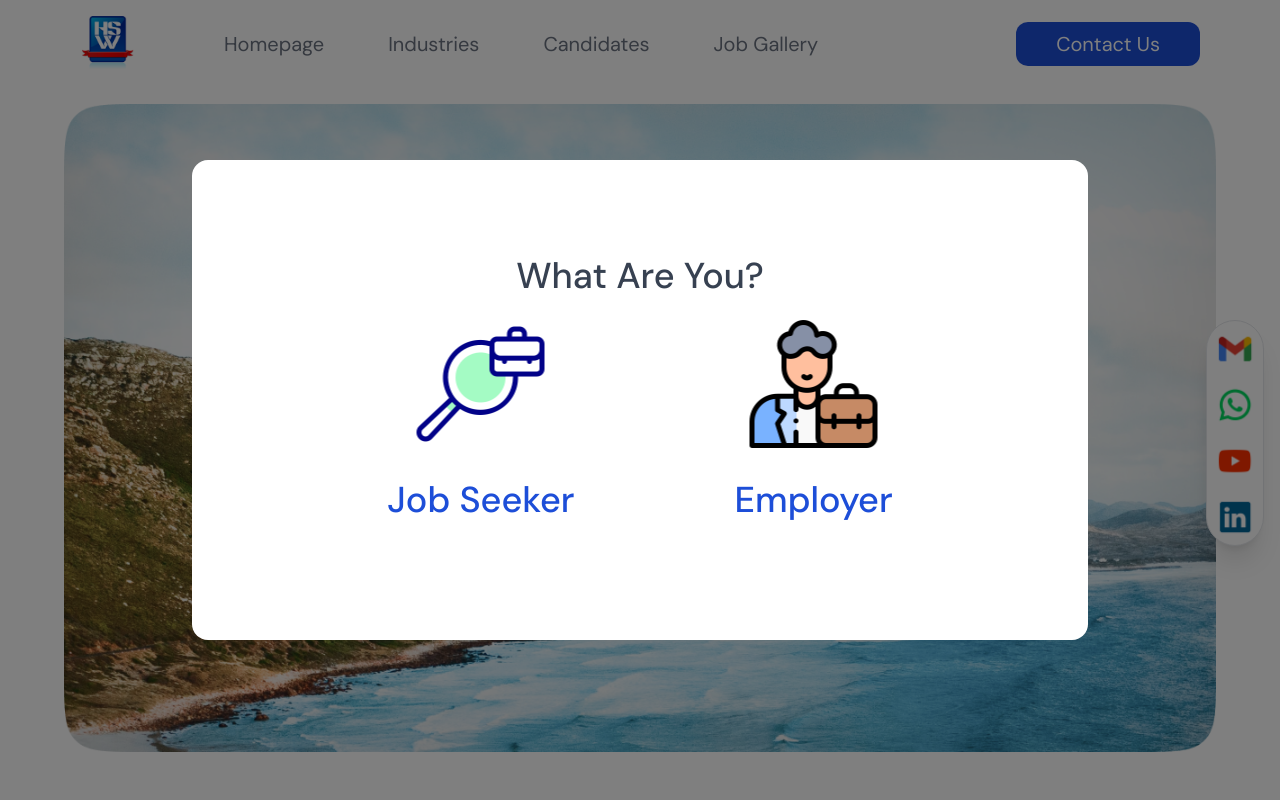
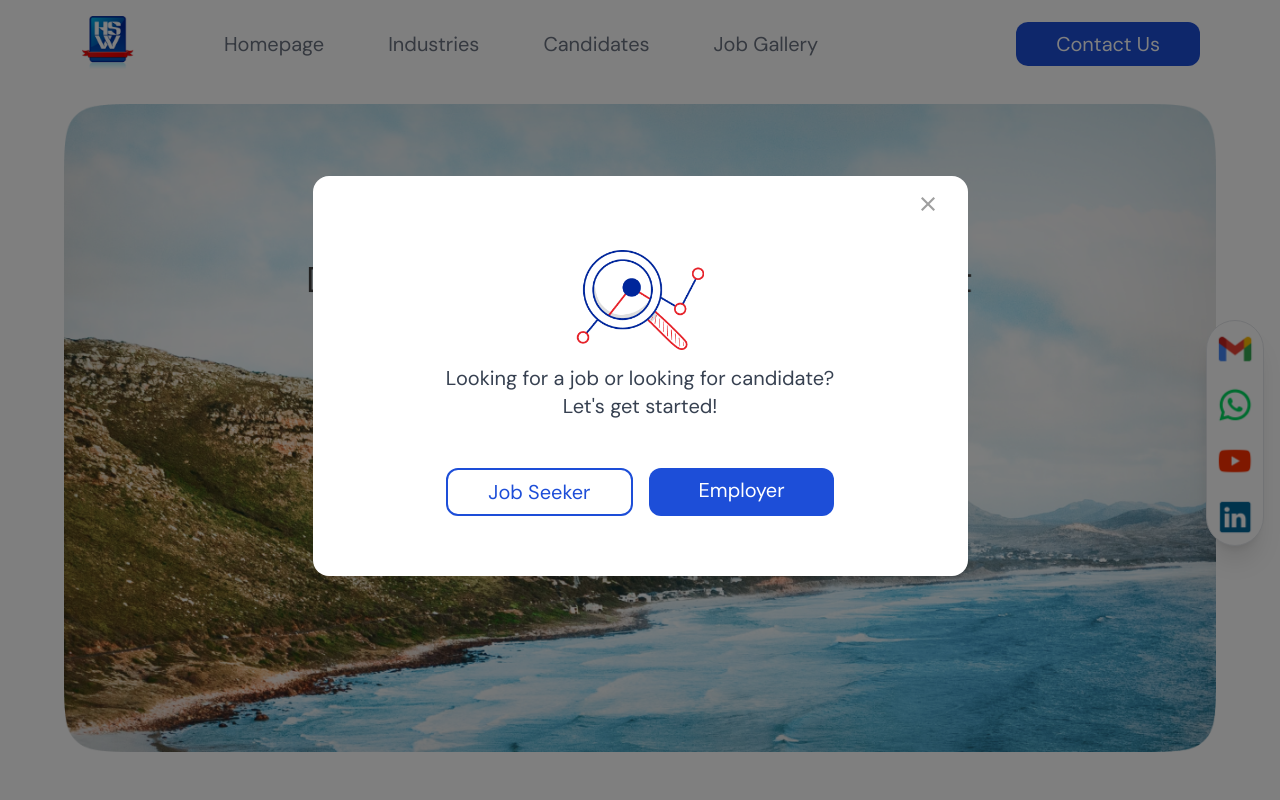
Before and after one commit to excaangga/HSWHeadHunter, a React (Create React App) app: page / in a window 1280 px wide. Both pictures are taken after a click on the element "Contact Us". Shown: the top 800 px of the page. Built offline with nearby package versions, Linux system fonts and the light colour scheme.

Commit message:
(-) backend

```diff
--- a/src/component/Candidates.js
+++ b/src/component/Candidates.js
@@ -16,7 +16,7 @@ function Candidates (){
 	}, []);
 	return(
 		<div className='mt-8 sm:mt-16 font-DMSans text-gray-700'>
-			<div className='text-center text-2xl sm:text-4xl lg:text-5xl xl:text-6xl font-medium mb-8 xl:mb-12 2xl:mb-16'>
+			<div className='text-center text-2xl sm:text-4xl lg:text-5xl 2xl:text-6xl font-medium mb-8 xl:mb-12 2xl:mb-16'>
 				Available Candidates
 			</div>
 			<div className='absolute -left-10 top-32 -z-50 bg-[url("../public/blob.png")] h-screen w-72'></div>
--- a/src/component/Dropdown.js
+++ b/src/component/Dropdown.js
@@ -21,20 +21,20 @@ function Dropdown(){
     return(
         <ModalContext.Provider value={[showModal, setShowModal]}>
             <div className="font-DMSans text-gray-400 w-full h-full bg-white flex flex-col justify-center items-center text-sm sm:text-xl">
-                <div className="p-1 sm:p-3 hover:text-gray-700" onClick={()=>{navToHome(); setMobile(false)}}>
+                <div className="cursor-default p-1 sm:p-3 hover:text-gray-700" onClick={()=>{navToHome(); setMobile(false)}}>
                     Home
                 </div>
-                <div className="p-1 sm:p-3 hover:text-gray-700" onClick={()=>{navToIndustries(); setMobile(false)}}>
+                <div className="cursor-default p-1 sm:p-3 hover:text-gray-700" onClick={()=>{navToIndustries(); setMobile(false)}}>
                     Industries
                 </div>
-                <div className="p-1 sm:p-3 hover:text-gray-700" onClick={()=>{navToCandidates(); setMobile(false)}}>
+                <div className="cursor-default p-1 sm:p-3 hover:text-gray-700" onClick={()=>{navToCandidates(); setMobile(false)}}>
                     Available Candidates
                 </div>
-                <div className="p-1 sm:p-3 hover:text-gray-700" onClick={()=>{navToVacant(); setMobile(false)}}>
+                <div className="cursor-default p-1 sm:p-3 hover:text-gray-700" onClick={()=>{navToVacant(); setMobile(false)}}>
                     Job Gallery
                 </div>
                 <div className="my-3 sm:my-5">
-                    <div className='px-10 py-3 md:mx-8 bg-blue-700 rounded-xl hover:bg-blue-500' onClick={()=>{setShowModal(true); setMobile(false)}}>
+                    <div className='cursor-default px-10 py-3 md:mx-8 bg-blue-700 rounded-xl hover:bg-blue-500' onClick={()=>{setShowModal(true); setMobile(false)}}>
                       <h3 className="text-white text-sm sm:text-xl">Contact Us</h3>
                     </div>
                 </div>
--- a/src/component/Home.js
+++ b/src/component/Home.js
@@ -83,7 +83,7 @@ function Home (){
 		}
 	}
 	useEffect(() => {
-		window.scrollTo(0, 0);
+		// window.scrollTo(0, 0);
 		window.addEventListener("scroll", handleScroll);
 		window.addEventListener("resize", handleResize);
 		handleScroll();
@@ -149,22 +149,22 @@ function Home (){
 			{/* end filler */}
 
 			{/* desc */}
-			<div className='container-fill lg:grid grid-cols-2 justify-center lg:mx-8 xl:mx-20 mb-16 xl:mb-20 2xl:mb-32 sm:mt-6'>
+			<div className='container-fill lg:grid grid-cols-2 justify-center lg:mx-8 xl:mx-20 mb-4 xl:mb-12 2xl:mb-20 sm:mt-6'>
 				{/* left desc */}
-				<div className='self-center col-span-1 text-gray-700 lg:w-10/12 sm:my-10'>
-					<div className='text-2xl sm:text-4xl lg:text-5xl xl:text-6xl mb-5 font-medium text-center lg:text-start'>
+				<div className='self-center col-span-1 text-gray-700 lg:w-10/12 sm:my-10 lg:my-0 lg:mt-10'>
+					<div className='text-2xl sm:text-4xl lg:text-5xl 2xl:text-6xl mb-5 font-medium text-center lg:text-start'>
 						Why Us?
 					</div>
-					<div className='text-sm sm:text-base xl:text-xl 2xl:text-2xl mb-5 text-justify lg:text-start'>
+					<div className='text-sm sm:text-base 2xl:text-2xl mb-5 text-justify lg:text-start'>
 						Jakarta based professional headhunter which focus on searching experience candidates for our clients who put “ me” as top priority for their investment and business.
 					</div>
-					<div className='text-sm sm:text-base xl:text-xl 2xl:text-2xl mb-5 text-justify lg:text-start'>
+					<div className='text-sm sm:text-base 2xl:text-2xl mb-5 text-justify lg:text-start'>
 					Appointed by global clients in Europe, USA, Japan, Singapore, Malaysia Australia, North African, Middle East, Vietnam, Philippines.
 					</div>
-					<div className='text-sm sm:text-base xl:text-xl 2xl:text-2xl mb-10 xl:mb-14 text-justify lg:text-start'>
+					<div className='text-sm sm:text-base 2xl:text-2xl mb-10 xl:mb-14 text-justify lg:text-start'>
 					Our candidates come from Indonesian, Singaporean, Malaysian, Westerner, Australian, Philippines, Indian and Arabian.
 					</div>
-					<div className='flex flex-col justify-center items-center space-y-4 xl:space-y-8 mb-10 w-[90%]'>
+					<div className='flex flex-col justify-center items-center space-y-4 xl:space-y-8 lg:mb-10 lg:w-[90%]'>
 						<div className='container flex space-x-4 justify-between'>
 							<img
 								src={active_client}
@@ -207,7 +207,7 @@ function Home (){
 
 			{/* partner */}
 			<div className='container-fill justify-center mb-16 xl:mb-20 2xl:mb-32'>
-				<div className='text-2xl sm:text-4xl lg:text-5xl xl:text-6xl text-gray-700 text-center font-medium mb-5'>
+				<div className='text-2xl sm:text-4xl lg:text-5xl 2xl:text-6xl text-gray-700 text-center font-medium mb-5'>
 					Our Top Global Clients
 				</div>
 				<Slider {...settings_client}>
@@ -232,7 +232,7 @@ function Home (){
 
 			{/* testimony */}
 			<div className='container-fill mb-16 xl:mb-20 2xl:mb-32 mx-auto'>
-				<div className='text-2xl sm:text-4xl lg:text-5xl xl:text-6xl text-gray-700 text-center font-medium mb-5'>
+				<div className='text-2xl sm:text-4xl lg:text-5xl 2xl:text-6xl text-gray-700 text-center font-medium mb-5'>
 					Client Testimony
 				</div>
 				<Slider {...settings_testimony}>
--- a/src/component/Industries.js
+++ b/src/component/Industries.js
@@ -16,7 +16,7 @@ function Industries (){
 	}, []);
 	return(
 		<div className='mt-8 sm:mt-16 font-DMSans'>
-			<div className='text-center text-2xl sm:text-4xl lg:text-5xl xl:text-6xl font-medium text-gray-700 mb-8 xl:mb-12 2xl:mb-16'>
+			<div className='text-center text-2xl sm:text-4xl lg:text-5xl 2xl:text-6xl font-medium text-gray-700 mb-8 xl:mb-12 2xl:mb-16'>
 				Our Focus Industries
 			</div>
 			<div className='absolute -left-16 top-1/2 bg-[url("../public/blob.png")] h-3/4 w-72 -z-50'></div>
--- a/src/component/Modal.js
+++ b/src/component/Modal.js
@@ -1,7 +1,7 @@
 import React, { useContext } from "react";
 import { useEffect } from "react";
 import { useNavigate } from "react-router-dom";
-import businessman from '../assets/businessman.png';
+import close from '../assets/close.png';
 import mag_glass from '../assets/mag_glass.png';
 import { TypeContext } from "./TypeContext";
 import { ModalContext } from "./ModalContext";
@@ -19,29 +19,32 @@ function Modal(){
     const [showBanner, setShowBanner] = useContext(BannerContext);
     const navigate = useNavigate();
     const handleOnClick = () => navigate('/form');
+
     return(
-        <div className="fixed top-[20%] left-[5%] sm:left-[8%] md:left-[15%] 2xl:left-[25%] h-[60%] w-[90%] sm:w-[85%] md:w-[70%] lg:w-[60%] xl:w-[70%] 2xl:w-[50%] bg-white font-DMSans text-gray-700 font-medium text-center rounded-2xl flex flex-col justify-center items-center">
-            <div className="text-xl sm:text-4xl">
-                What Are You?
+        <div className="fixed top-[22%] 2xl:top-[25%] inset-x-0 mx-auto w-[320px] sm:w-[400px] lg:w-[655px] h-[244px] lg:h-[400px] bg-white font-DMSans text-gray-700 text-center rounded-2xl flex flex-col justify-center items-center">
+            <div className="absolute right-6 top-3 p-1 hover:bg-gray-200" onClick={()=>{setShowModal(false)}}>
+                <img
+                    src={close}
+                    className='object-scale-down h-4 lg:h-full w-4 lg:w-full'
+                />
             </div>
-            <div className="flex justify-evenly">
-                {/* left part */}
-                <div className="text-center flex flex-col items-center rounded-2xl hover:bg-blue-100 hover:cursor-pointer py-6 px-6 sm:px-12 mx-auto lg:mr-8" onClick={()=>{setTypeForm('jobseeker'); handleOnClick(); setShowModal(false); setShowBanner(false)}}>
-                    <img
-                        src={mag_glass}
-                        alt=''
-                    />
-                    <div className="text-base sm:text-3xl lg:text-4xl text-blue-700 mt-8">
+            <div className="flex flex-col justify-center items-center m-auto">
+                <img
+                    src={mag_glass}
+                    alt=''
+                    className="object-scale-down h-16 lg:h-32 w-16 lg:w-32"
+                />
+                <div className="text-sm lg:text-xl">
+                    Looking for a job or looking for candidate?
+                </div>
+                <div className="text-sm lg:text-xl">
+                    Let's get started!
+                </div>
+                <div className="w-full mt-4 lg:mt-12 lg:flex lg:space-x-4 space-y-1 lg:space-y-0">
+                    <div className="cursor-default w-full py-2 bg-white border border-blue-700 border-2 rounded-xl hover:bg-gray-200 text-blue-700 text-sm lg:text-xl" onClick={()=>{setTypeForm('jobseeker'); handleOnClick(); setShowModal(false); setShowBanner(false)}}>
                         Job Seeker
                     </div>
-                </div>
-                {/* right part */}
-                <div className="text-center flex flex-col items-center rounded-2xl hover:bg-blue-100 hover:cursor-pointer py-6 px-6 sm:px-12 mx-auto lg:ml-8" onClick={()=>{setTypeForm('employer'); handleOnClick(); setShowModal(false); setShowBanner(false)}}>
-                    <img
-                        src={businessman}
-                        alt=''
-                    />
-                    <div className="text-base sm:text-3xl lg:text-4xl text-blue-700 mt-8">
+                    <div className="cursor-default w-full py-2 bg-blue-700 rounded-xl hover:bg-blue-500 text-white text-sm lg:text-xl" onClick={()=>{setTypeForm('employer'); handleOnClick(); setShowModal(false); setShowBanner(false)}}>
                         Employer
                     </div>
                 </div>
--- a/src/component/Vacant.js
+++ b/src/component/Vacant.js
@@ -22,7 +22,7 @@ function Vacant (){
 	return (
 		<div className='mt-8 sm:mt-16 font-DMSans text-gray-700'>
 			{/* title */}
-			<div className='text-center text-2xl sm:text-4xl lg:text-5xl xl:text-6xl font-medium mb-8 xl:mb-12 2xl:mb-16'>
+			<div className='text-center text-2xl sm:text-4xl lg:text-5xl 2xl:text-6xl font-medium mb-8 xl:mb-12 2xl:mb-16'>
 				Job Gallery
 			</div>
 			{/* blob */}
```
Also changed, not shown: src/assets/close.png (added), src/assets/mag_glass.png.
